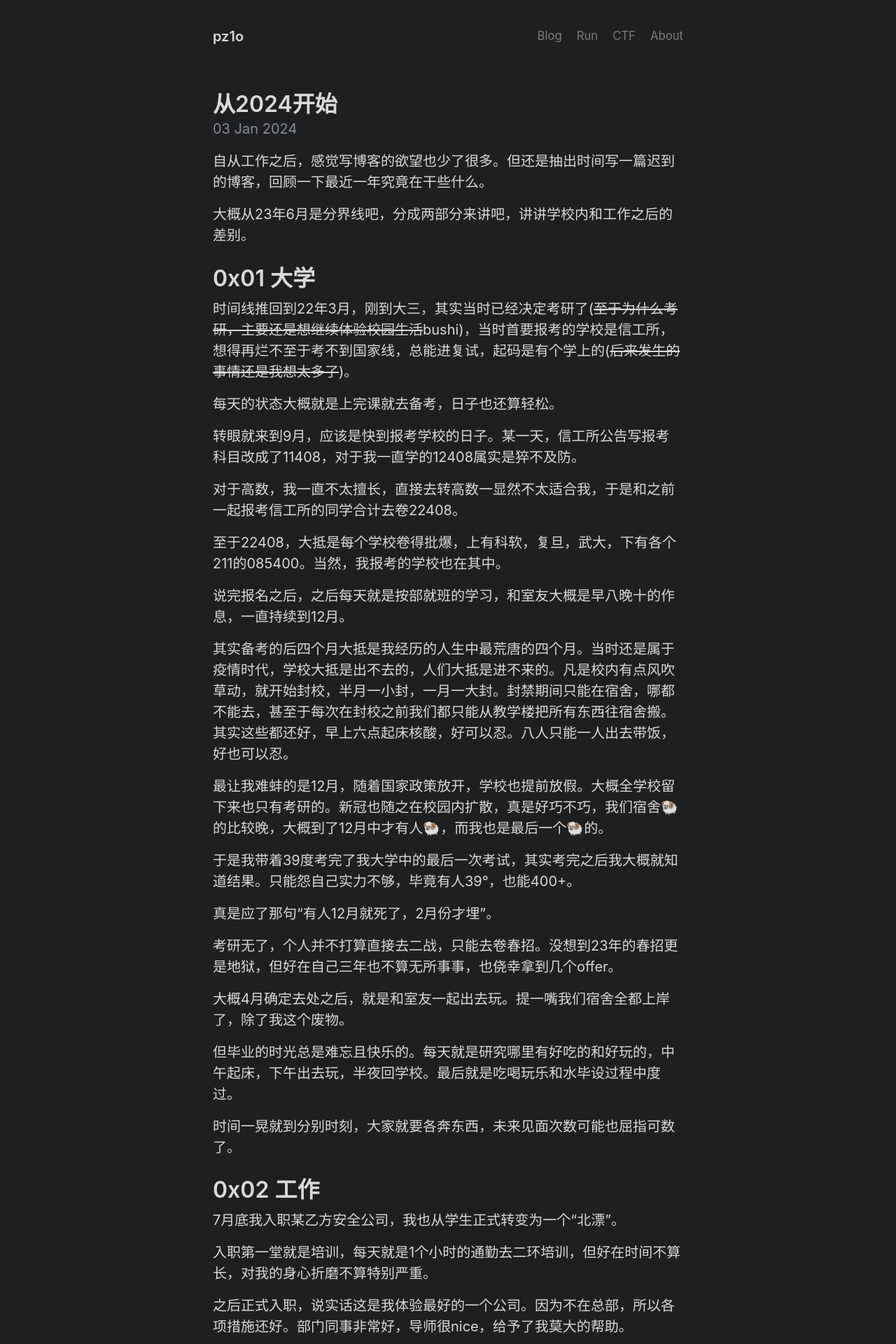
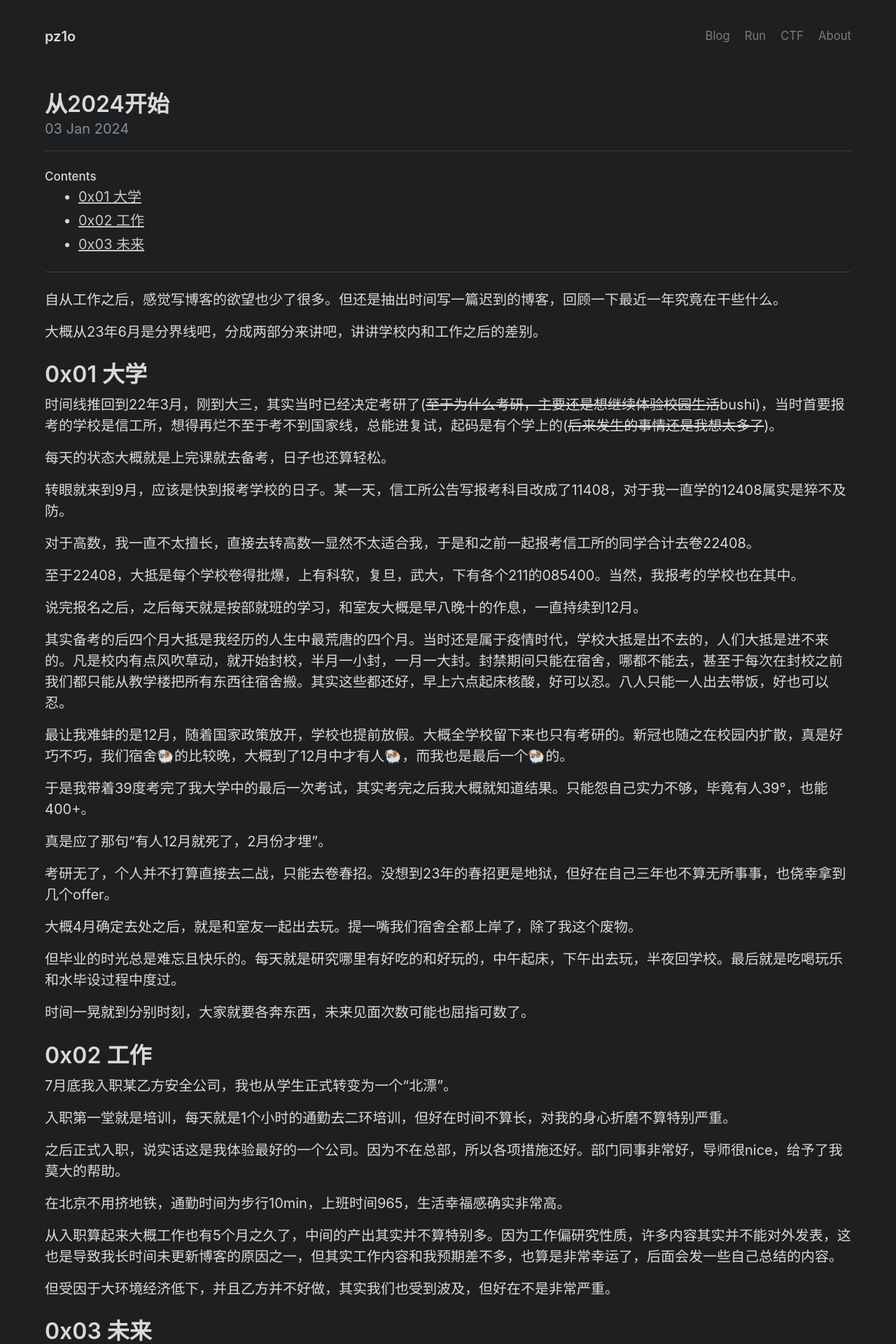
Before and after one commit to pz1o/m1keya.github.io, a Jekyll site: the page built from _posts/2024-01-03-life.md, in a window 1280 px wide. Shown: the top 1920 px of the page at 70% size. Built offline with Jekyll 4.4.1, drawn with Linux system fonts in a browser that asks for light colours.

Commit message:
2024/01/10 -- blog upload/1

```diff
--- a/_posts/2024-01-03-life.md
+++ b/_posts/2024-01-03-life.md
@@ -1,20 +1,14 @@
 ---
 layout: post
 title: 从2024开始
-
+typora-root-url: ./
 ---
 
-
-
+- toc
+{: toc }
 自从工作之后，感觉写博客的欲望也少了很多。但还是抽出时间写一篇迟到的博客，回顾一下最近一年究竟在干些什么。
 
 大概从23年6月是分界线吧，分成两部分来讲吧，讲讲学校内和工作之后的差别。
-
-
-
-
-
-
 
 # 0x01 大学
 
@@ -47,8 +41,6 @@ title: 从2024开始
 时间一晃就到分别时刻，大家就要各奔东西，未来见面次数可能也屈指可数了。
 
 # 0x02 工作
-
-
 
 7月底我入职某乙方安全公司，我也从学生正式转变为一个“北漂”。
 
--- a/_sass/_layout.scss
+++ b/_sass/_layout.scss
@@ -3,7 +3,7 @@
 // Styles for managing the structural hierarchy of the site.
 
 .container {
-  max-width: 45rem;
+  max-width:75rem;
   padding-left: var(--spacer-2);
   padding-right: var(--spacer-2);
   margin-left:  auto;
```
